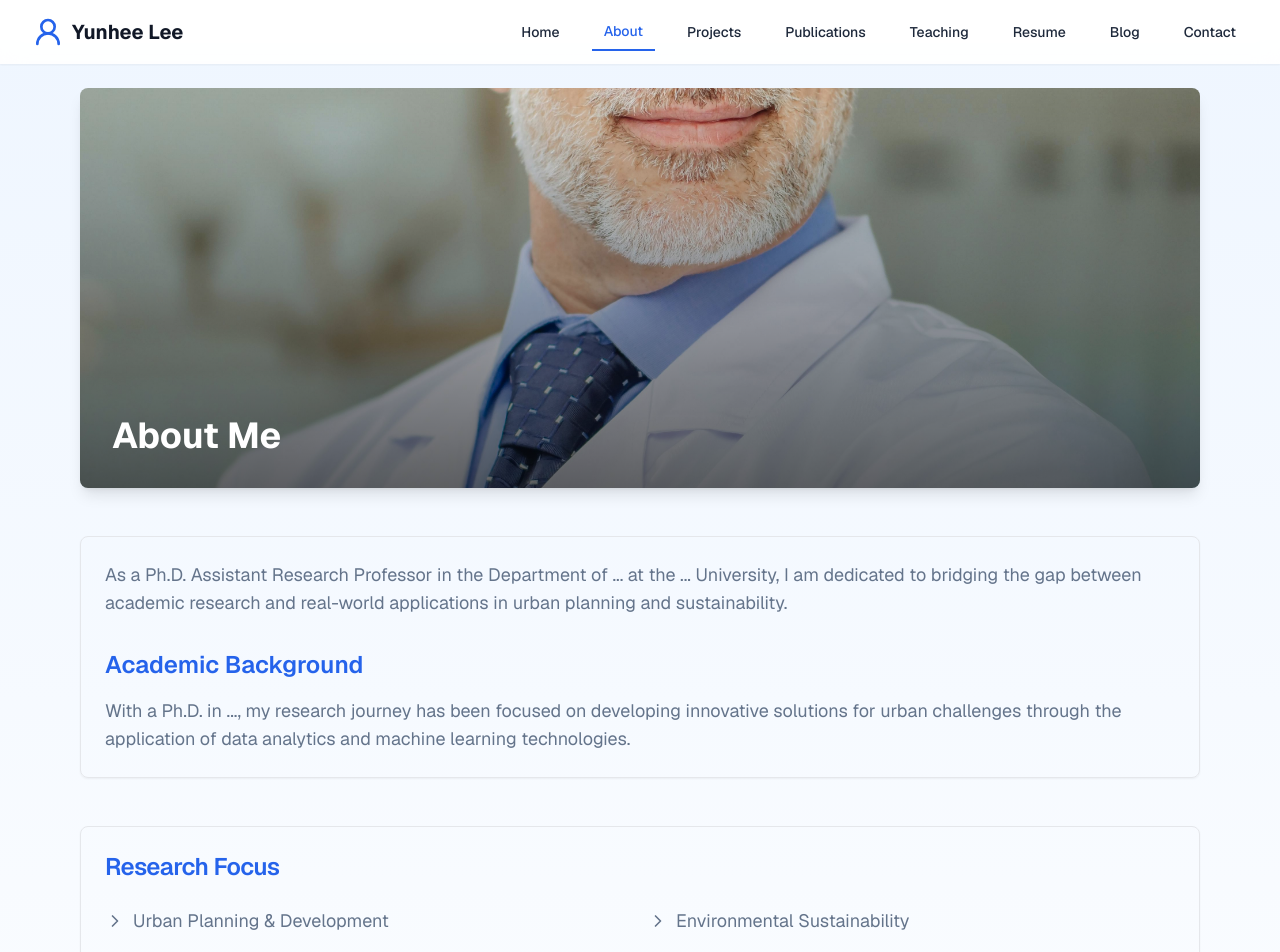
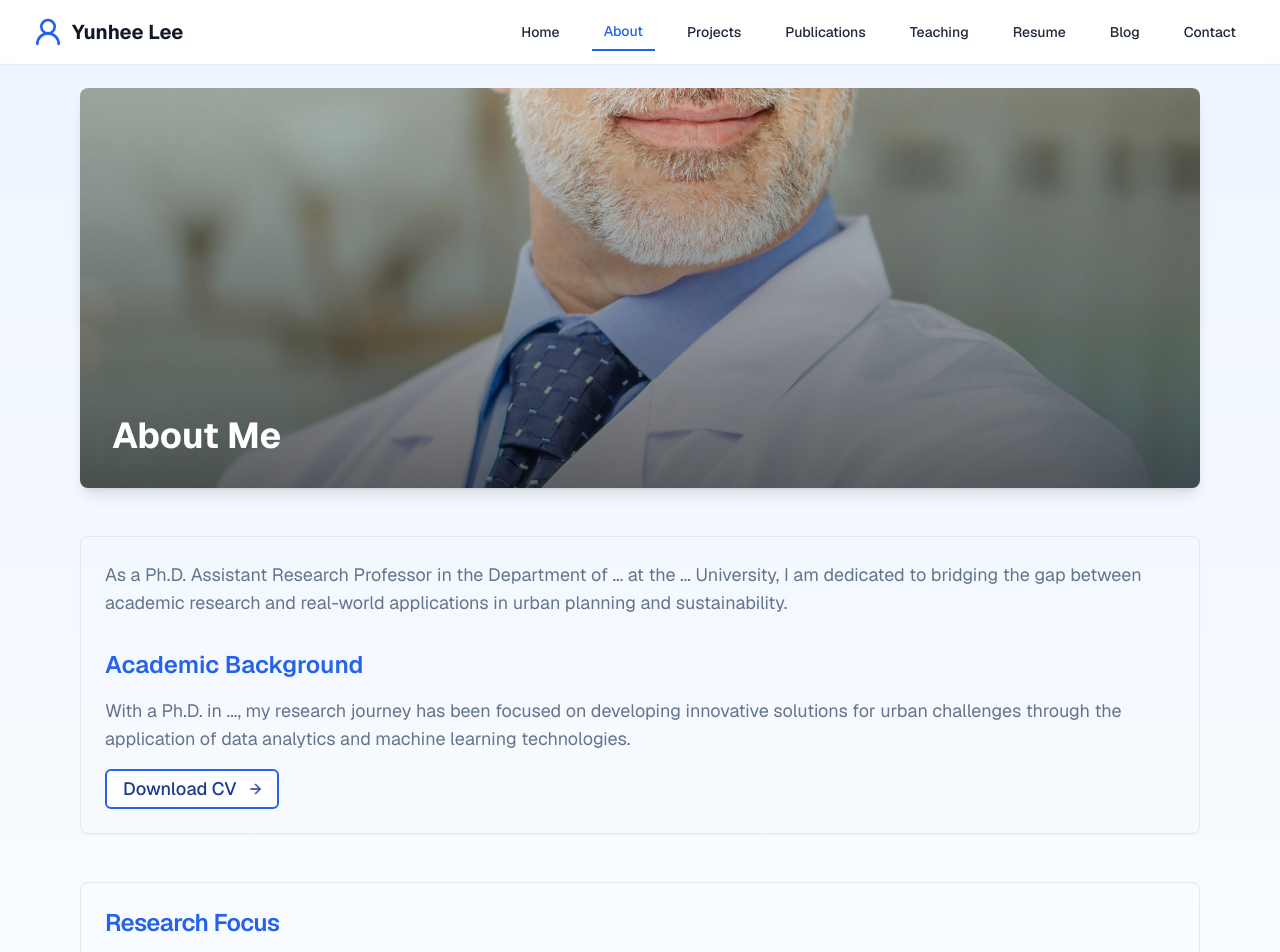
Before and after one commit to Nathaniyell/yunhee-academic-portfolio, a Next.js app: page /about in a window 1280 px wide. Shown: the top 952 px of the page. Built offline with nearby package versions, Linux system fonts and the light colour scheme.

Commit message:
update about page

```diff
--- a/src/app/about/page.tsx
+++ b/src/app/about/page.tsx
@@ -6,7 +6,7 @@ import { Tabs, TabsContent, TabsList, TabsTrigger } from "@/components/ui/tabs"
 import { ScrollArea } from "@/components/ui/scroll-area"
 import { ChevronRight, BookOpen, Newspaper, PenTool, ArrowRight } from 'lucide-react'
 import aboutImg from "@/public/images/about2.jpg"
-import { publications, news, blogArticles, theme, animations, LinkToBlog, LinkToNews } from '@/lib/data'
+import { publications, news, blogArticles, theme, animations, LinkToBlog, LinkToNews, LinkToPublications, AboutData, AcademicBackground, LinkToCV, } from '@/lib/data'
 import Image from 'next/image'
 
 export default function AboutPage() {
@@ -80,17 +80,29 @@ function AboutSection() {
       <Card>
         <CardContent className={theme.spacing.content}>
           <p className={`text-lg text-${theme.colors.text.secondary}`}>
-            As a Ph.D. Assistant Research Professor in the Department of ... at the ... University,
-            I am dedicated to bridging the gap between academic research and real-world applications
-            in urban planning and sustainability.
+            {AboutData}
           </p>
           <h2 className={`text-2xl font-semibold text-${theme.colors.primary} mt-8`}>Academic Background</h2>
           <p className={`text-lg text-${theme.colors.text.secondary} mt-4`}>
-            With a Ph.D. in ..., my research journey has been focused on developing innovative
-            solutions for urban challenges through the application of data analytics and machine
-            learning technologies.
+       {AcademicBackground}
           </p>
-          {/* ... rest of the content ... */}
+          <motion.div
+          initial={{ opacity: 0 }}
+          animate={{ opacity: 1 }}
+          transition={{ delay: 0.5 }}
+          className="flex mt-4"
+        >
+          <Button
+            asChild
+            variant="link"
+            className="text-lg text-blue-900 border-2 border-blue-600 bg-white group relative"
+          >
+            <a href={LinkToCV} className="flex items-center gap-2">
+              Download CV
+              <ArrowRight className="h-5 w-5 bounce-x" />
+            </a>
+          </Button>
+        </motion.div>
         </CardContent>
       </Card>
     </motion.section>
@@ -158,6 +170,23 @@ function PublicationsSection() {
             </Card>
           </motion.div>
         ))}
+          <motion.div
+          initial={{ opacity: 0 }}
+          animate={{ opacity: 1 }}
+          transition={{ delay: 0.5 }}
+          className="flex justify-center"
+        >
+          <Button
+            asChild
+            variant="link"
+            className="text-lg text-white border-blue-600 bg-blue-600 group relative"
+          >
+            <a href={LinkToPublications} className="flex items-center gap-2">
+             More publications
+              <ArrowRight className="h-5 w-5 bounce-x" />
+            </a>
+          </Button>
+        </motion.div>
       </div>
     </ScrollArea>
   )
--- a/src/lib/data.ts
+++ b/src/lib/data.ts
@@ -342,3 +342,5 @@ export const LinkToPublications = ""
 export const LinkToProjects = ""
 export const LinkToContact = ""
 export const LinkToNews = ""
+export const AboutData = " As a Ph.D. Assistant Research Professor in the Department of ... at the ... University, I am dedicated to bridging the gap between academic research and real-world applications in urban planning and sustainability."
+export const AcademicBackground = "With a Ph.D. in ..., my research journey has been focused on developing innovative solutions for urban challenges through the application of data analytics and machine learning technologies."
```
